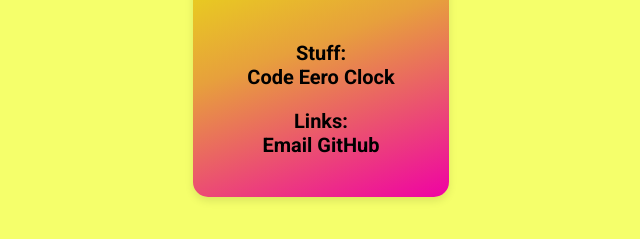
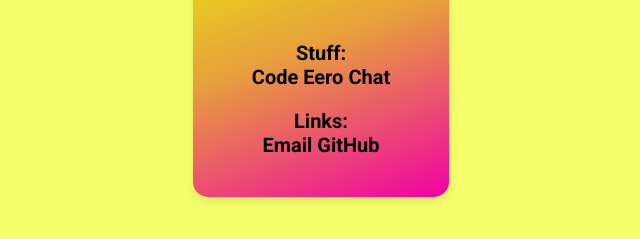
Before and after one commit to CattiusW/Mango, a plain HTML site: page index.html in a window 1280 px wide. Shown: the part 461-700 px from the top of the page, 319-959 px from the left. Drawn offline with Linux system fonts and the light colour scheme.

Commit message:
Update index.html

```diff
--- a/index.html
+++ b/index.html
@@ -13,7 +13,7 @@
 <div class="container">
 <h1>MangoPi</h1>
 <img id="image" src="https://i.postimg.cc/PNV2ySTG/cat.gif" alt="Cat Gif Image.">
-<h3>Stuff:<br><a onclick='prompt("copy and paste the password:", "supersecretpassword");'style='text-align:left' href="https://code.mangopi.xyz">Code </a><a style='text-align:right' href="eero">Eero</a><a style='text-align:right' href="https://clock.mangopi.xyz"> Clock</a></h3>
+<h3>Stuff:<br><a onclick='prompt("copy and paste the password:", "supersecretpassword");'style='text-align:left' href="https://code.mangopi.xyz">Code </a><a style='text-align:right' href="eero">Eero</a><a style='text-align:right' href="https://whatscat.mangopi.xyz"> Chat</a></h3>
 
 <footer>
 <h3>Links:<br><a style='text-align:left' href="mailto:admin@mangopi.xyz">Email </a><a style='text-align:right' href="https://github.com/mango-pi-x">GitHub</a></h3>
```
